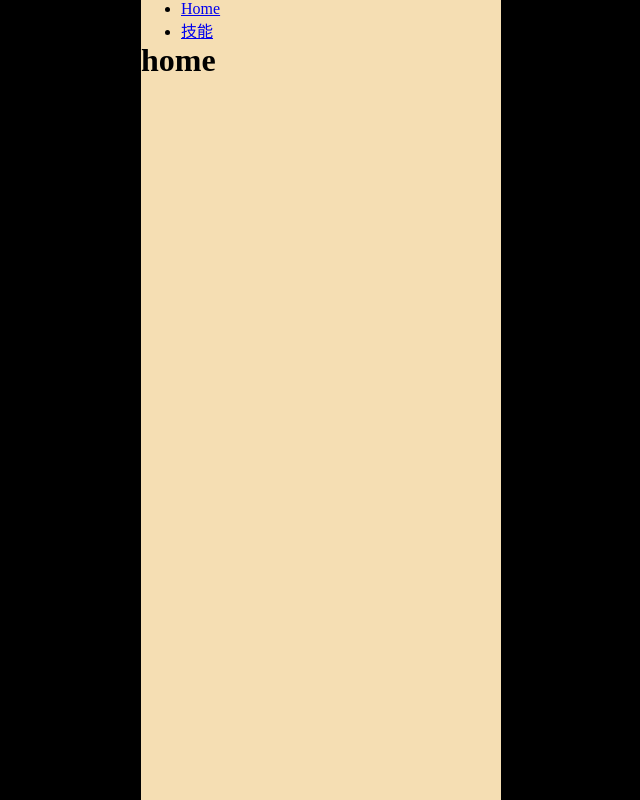
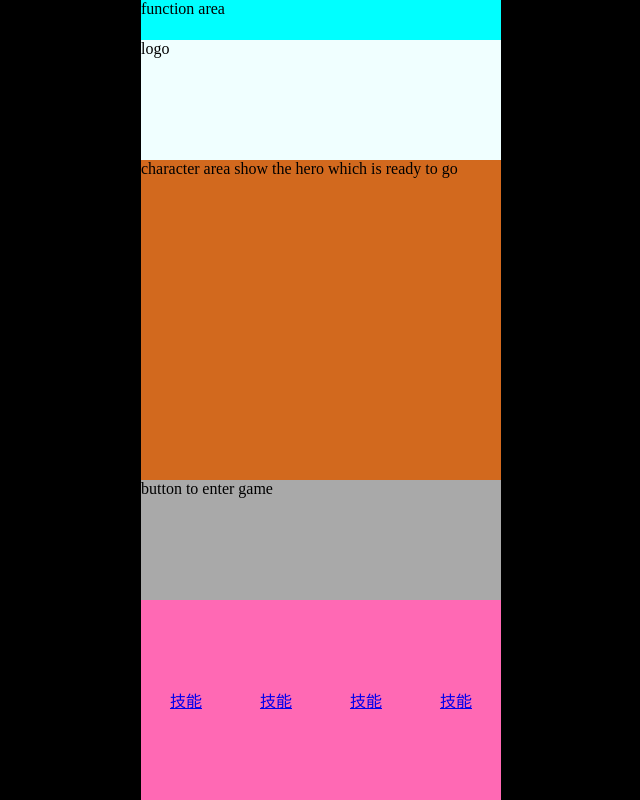
Before and after one commit to cifong/my-app, a React (Create React App) app: page / in a window 1280 px wide. Shown: the whole page, without its empty margins (319-959 px from the left). Built offline with nearby package versions, Linux system fonts and the light colour scheme.

Commit message:
home page ui Structure

```diff
--- a/src/App.js
+++ b/src/App.js
@@ -1,5 +1,5 @@
 import './assets/App.css';
-import { BrowserRouter, Routes, Route, Link } from "react-router-dom";
+import { BrowserRouter, Routes, Route} from "react-router-dom";
 import Home from './components/home/home';
 import Skills from './components/skill/skills';
 function App() {
@@ -7,17 +7,6 @@ function App() {
     <div className="Gamewrapper">
       <BrowserRouter>
         <div className='Gamecontainer'>
-          <ul>
-            <li>
-              <Link to="/">Home</Link>
-            </li>
-            <li>
-              <Link to="/skill">技能</Link>
-            </li>
-          </ul>
-          <div>
-
-          </div>
           <Routes>
             <Route path="/skill" element={<Skills />} />
             <Route path="/" element={<Home />} />
--- /dev/null
+++ b/src/assets/home.css
@@ -0,0 +1,37 @@
+.homepage {
+    display: flex;
+    flex-direction: column;
+    flex-wrap: wrap;
+    height: 100%;
+    width: 100%;
+    overflow: hidden;
+}
+.homeconfig {
+    width: 100%;
+    height: 5%;
+    background-color: aqua;
+}
+.homelogo {
+    width: 100%;
+    height: 15%;
+    background-color: azure;
+}
+.homegamecharacter {
+    width: 100%;
+    height: 40%;
+    background-color: chocolate;
+}
+.homegameenter {
+    width: 100%;
+    height: 15%;
+    background-color: darkgrey;
+}
+.homenav {
+    width: 100%;
+    height: 25%;
+    background-color: hotpink;
+    display: flex;
+    flex-direction: row;
+    justify-content: space-around;
+    align-items: center;
+}
--- a/src/components/home/home.js
+++ b/src/components/home/home.js
@@ -1,7 +1,19 @@
 import React from "react";
-
+import '../../assets/home.css';
+import {Link } from "react-router-dom";
 export default function Home()  {
     return (
-        <h1>home</h1>
+        <div className="homepage">
+            <div className="homeconfig">function area</div>
+            <div className="homelogo">logo</div>
+            <div className="homegamecharacter">character area show the hero which is ready to go</div>
+            <div className="homegameenter">button to enter game</div>
+            <div className="homenav">
+                <div><Link to="/skill">技能</Link></div>
+                <div><Link to="/skill">技能</Link></div>
+                <div><Link to="/skill">技能</Link></div>
+                <div><Link to="/skill">技能</Link></div>
+            </div>
+        </div>
     );
 };
--- a/src/components/skill/skills.js
+++ b/src/components/skill/skills.js
@@ -1,7 +1,10 @@
 import React from "react";
-
+import {Link } from "react-router-dom";
 export default function Skills()  {
     return (
-        <h1>Skill</h1>
+        <>
+            <Link to="/">Home</Link>
+            <h1>Skill</h1>
+        </>
     );
 };
```
Also changed, not shown: src/assets/index.css (deleted).
